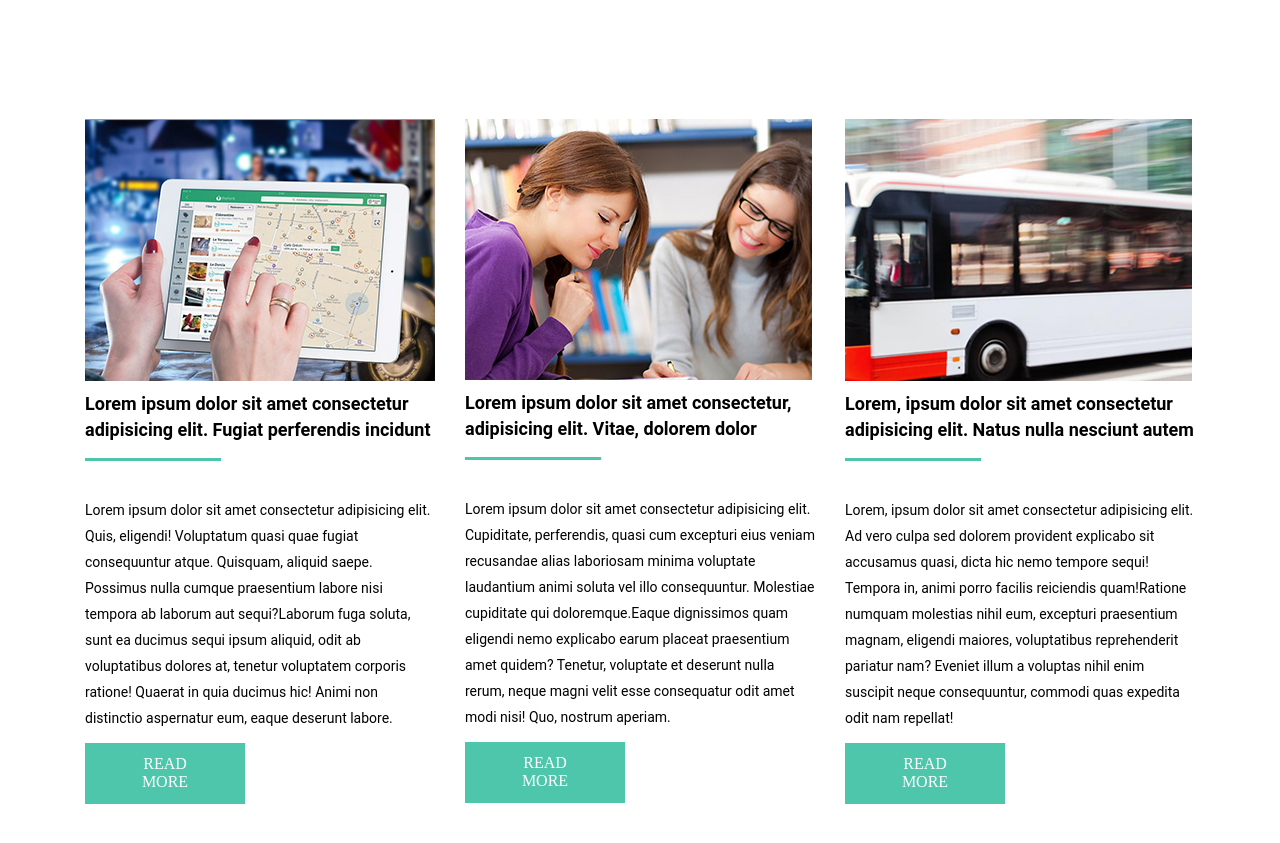
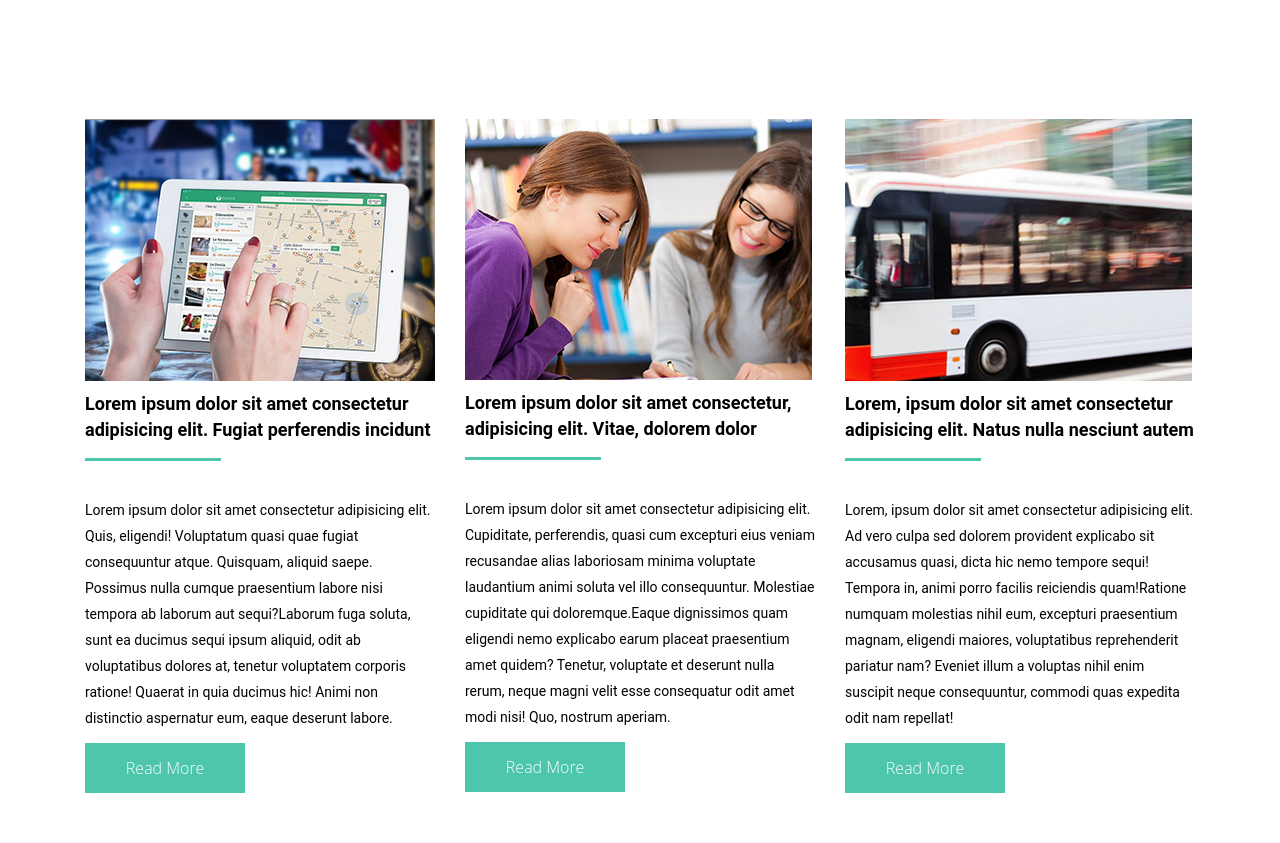
Before and after one commit to Whisker1927/HW, a plain HTML site: page module-04/index.html in a window 1280 px wide. Shown: the part 1294-2137 px from the top of the page. Drawn offline with Linux system fonts and the light colour scheme.

Commit message:
link fixed

```diff
--- a/module-04/css/style.css
+++ b/module-04/css/style.css
@@ -13,6 +13,7 @@ html{
 .features{
     padding-bottom: 104px;
 }
+
 img{
     display: block;
     max-width: 100%;
@@ -94,6 +95,7 @@ li:last-child{
     float: left;
     width: 350px;
     margin-right: 30px;
+    margin-bottom: 45px;
 }
 
 .headline::after{
@@ -144,7 +146,10 @@ h5::after{
     text-decoration: none;
     display: block;
     width: 160px;
-    margin-bottom: 45px;
+    font-family: 'Open Sans', sans-serif;
+    font-weight: 300;
+    font-size: 16px;
+    line-height: 26px;
 }
 .section{
     width: 202px;
--- a/module-04/index.html
+++ b/module-04/index.html
@@ -154,7 +154,7 @@
                 ducimus hic! Animi non distinctio aspernatur eum, eaque deserunt
                 labore.
               </p>
-              <a href="#" class="link">READ MORE</a>
+              <a href="#" class="link">Read More</a>
             </article>
           </li>
           <li class="page-item">
@@ -173,8 +173,9 @@
                 placeat praesentium amet quidem? Tenetur, voluptate et deserunt
                 nulla rerum, neque magni velit esse consequatur odit amet modi nisi! Quo, nostrum aperiam.
               </p>
-              <a href="#" class="link">READ MORE</a>
-          </li>
+              <a href="#" class="link">Read More</a>
+              </article>
+               </li>
           <li class="page-item">
             <article>
               <img src="./img/bus.jpg" alt="bus"  class="pictures"/>
@@ -191,7 +192,7 @@
                 pariatur nam? Eveniet illum a voluptas nihil enim suscipit neque
                 consequuntur, commodi quas expedita odit nam repellat!
               </p>
-              <a href="#" class="link">READ MORE</a>
+              <a href="#" class="link">Read More</a>
             </article>
           </li>
         </ul>
```
